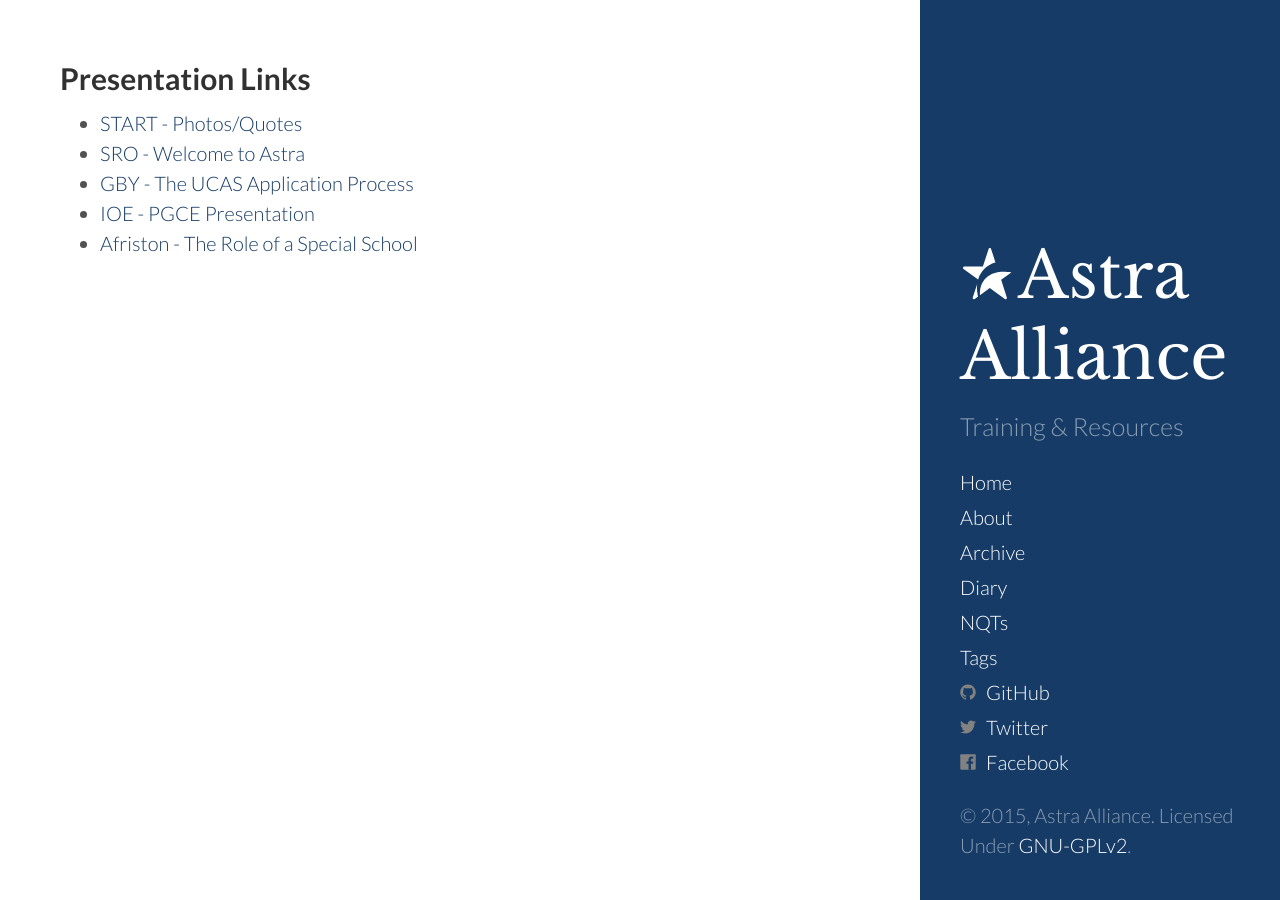
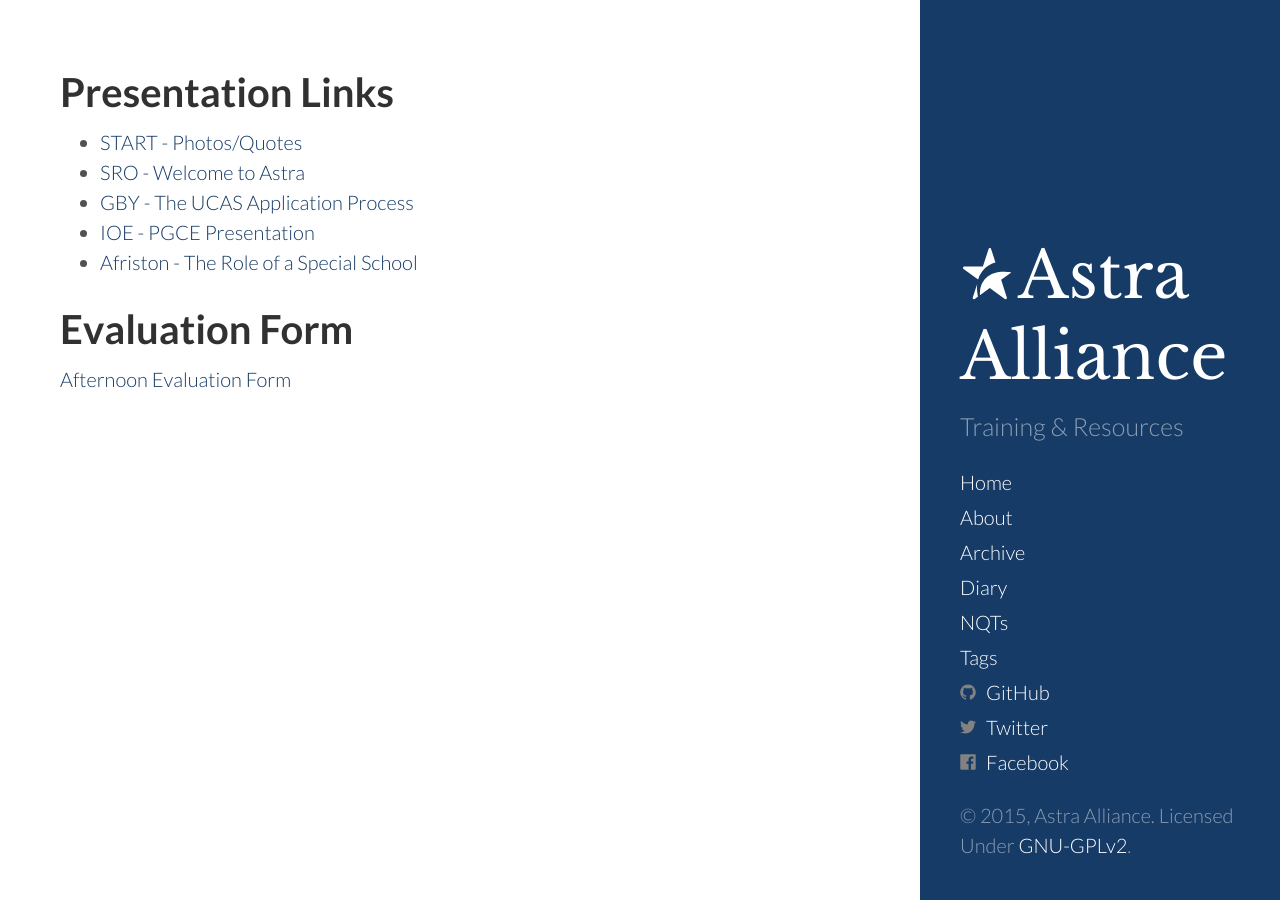
Before and after one commit to Astra-Alliance/astra-alliance.github.io, a Jekyll site: the page built from scitt.md, in a window 1280 px wide. Built offline with Jekyll 4.4.1, drawn with Linux system fonts in a browser that asks for light colours; Markdown is read by kramdown in place of the engine named in the settings.

Commit message:
Added Evaluation Link

```diff
--- a/scitt.md
+++ b/scitt.md
@@ -3,10 +3,14 @@ layout: page
 permalink: /scitt/
 ---
 
-## Presentation Links
+# Presentation Links
 
 * [START - Photos/Quotes](https://docs.google.com/presentation/d/1LOroB6H_OpwNb0L9iSxDHoxOgjb8ySjYEKdsyc_gmgE/pub?start=true&loop=true&delayms=10000)
 * [SRO - Welcome to Astra](https://docs.google.com/presentation/d/11pJFhjHCkYfoSZOyRBQ2nL-ZvaJbGRTRMogWSSxPRyM/edit?usp=sharing)
 * [GBY - The UCAS Application Process](https://docs.google.com/presentation/d/1o9hO0Jcme8wDYrSqK-Ff53jjLRXy-sqxT0H1dANZI2Q/edit?usp=sharing)
 * [IOE - PGCE Presentation](https://drive.google.com/a/challoners.org/file/d/0Bz09gKx0aJLtb0VEX2UwSnA1RzQ/view)
 * [Afriston -  The Role of a Special School](https://docs.google.com/presentation/d/1-WzJMHErfsO6YBrkeey-Cot0OB0oWN3E1jD0yqXN_wI/edit?usp=sharing)
+
+# Evaluation Form
+
+[Afternoon Evaluation Form](http://goo.gl/forms/v1m8or8CIR)
```
